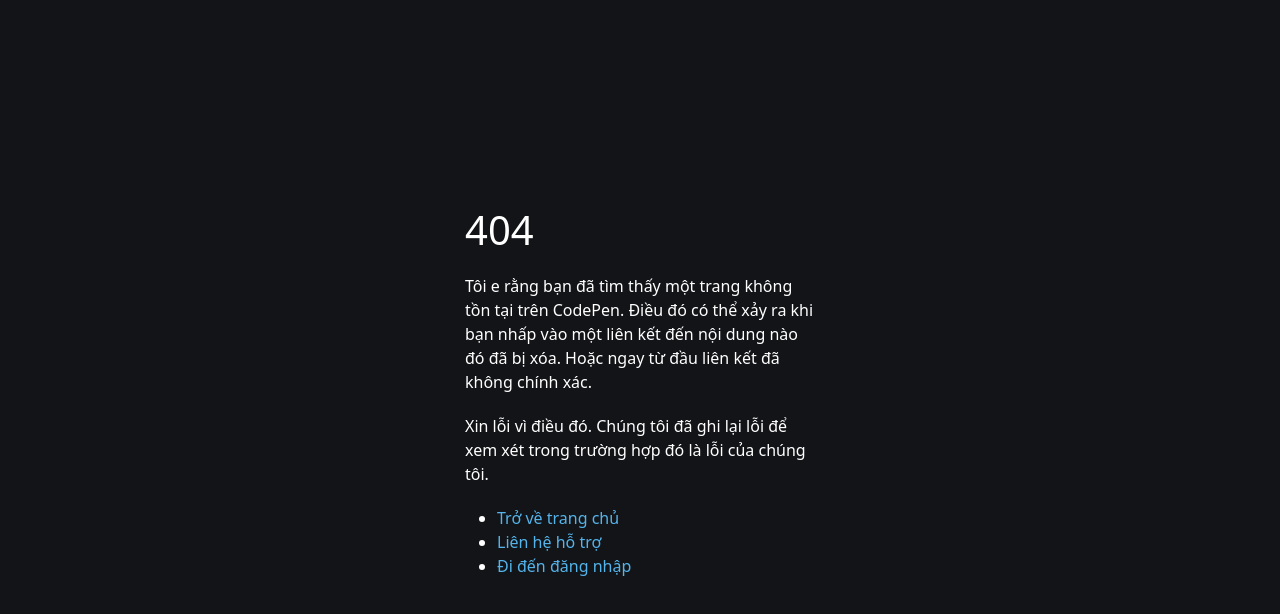
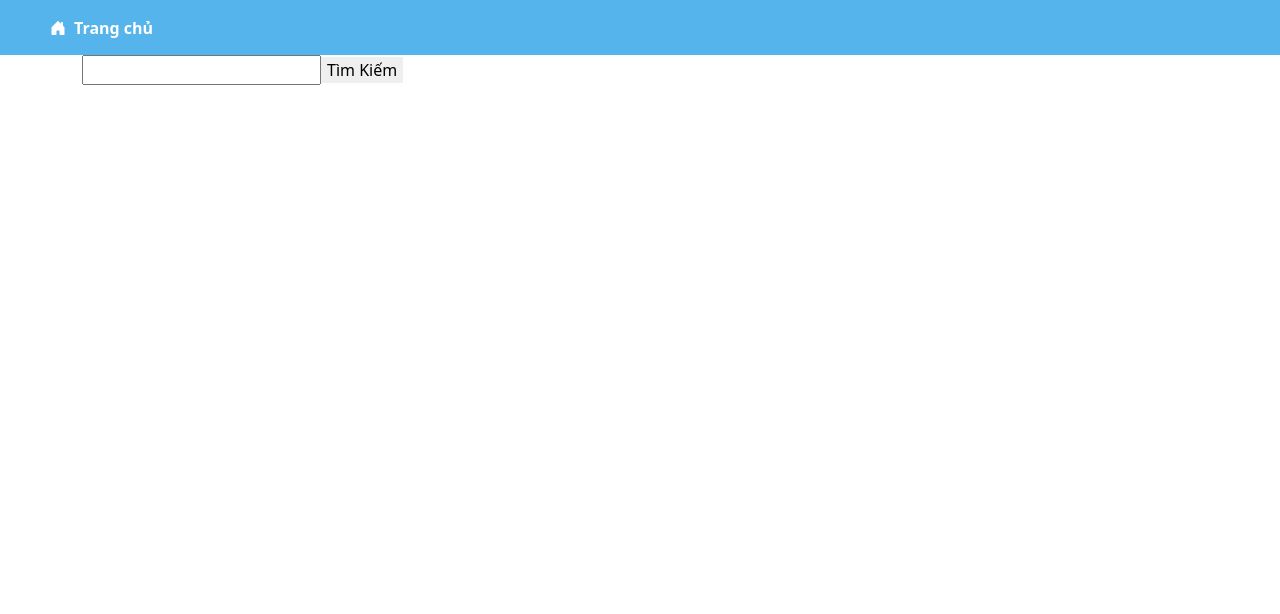
Before and after one commit to codevcn/RSS-Client, a React (Vite) app: page /subject in a window 1280 px wide. Shown: the top 614 px of the page. Built offline with nearby package versions, Linux system fonts and the light colour scheme.

Commit message:
check client

```diff
--- a/src/App.jsx
+++ b/src/App.jsx
@@ -3,6 +3,7 @@
 import ErrorPage from './pages/ErrorPage'
 import LayoutPage from './components/LayoutPage'
 import StudentInfo from './pages/StudentInfo'
+import SearchSubjectPage from './pages/SearchSubjectPage'
 
 const router = createBrowserRouter([
     {
@@ -18,6 +19,10 @@
                 path: '/student-info',
                 element: <StudentInfo />,
             },
+            {
+                path: '/subject',
+                element: <SearchSubjectPage />,
+            },
         ],
     },
 ])
--- /dev/null
+++ b/src/apis/subjectApi.js
@@ -0,0 +1,12 @@
+import { axios_client } from '../configs/axios.js'
+
+const getSubjectInfo_api = async (input) => {
+    try {
+        const response = await axios_client.get(`/subjects/${input}`)
+        return response.data
+    } catch (error) {
+        throw new Error('Không tìm thấy môn học')
+    }
+}
+
+export { getSubjectInfo_api }
--- /dev/null
+++ b/src/components/SearchBar.jsx
@@ -0,0 +1,28 @@
+import React from 'react'
+import './searchBar.scss'
+
+const SearchBar = ({ value, onChange, onSearch, loading }) => {
+    const handleKeyPress = (event) => {
+        if (event.key === 'Enter') {
+            onSearch() // Gọi hàm onSearch khi nhấn phím Enter
+        }
+    }
+
+    return (
+        <div className="container">
+            <div>
+                <input
+                    type="text"
+                    value={value}
+                    onChange={onChange}
+                    onKeyPress={handleKeyPress} // Gọi hàm handleKeyPress khi nhấn phím
+                />
+                <button onClick={onSearch} disabled={loading}>
+                    Tìm Kiếm
+                </button>
+            </div>
+        </div>
+    )
+}
+
+export default SearchBar
--- /dev/null
+++ b/src/components/SearchBar.scss
@@ -0,0 +1,40 @@
+@use '/src/styles/base';
+@use '/src/styles/colors';
+
+// searchBar.scss
+
+.search-bar {
+    display: flex;
+    justify-content: center;
+    align-items: center;
+    height: 100vh;
+
+    input {
+        padding: 8px;
+        margin-right: 8px;
+        border: 1px solid #ccc;
+        border-radius: 4px;
+        font-size: 14px;
+        width: 200px;
+
+        &:focus {
+            outline: none;
+            border-color: blue;
+        }
+    }
+
+    button {
+        padding: 8px 16px;
+        border: none;
+        border-radius: 4px;
+        background-color: blue;
+        color: white;
+        font-size: 14px;
+        cursor: pointer;
+
+        &:disabled {
+            opacity: 0.5;
+            cursor: not-allowed;
+        }
+    }
+}
--- /dev/null
+++ b/src/components/SearchResult.jsx
@@ -0,0 +1,23 @@
+import React from 'react'
+
+const SearchResults = ({ results, error }) => {
+    if (error) {
+        return <div>Error: {error}</div>
+    }
+
+    if (!results) {
+        return null
+    }
+
+    return (
+        <div>
+            <p>ID: {results.id}</p>
+            <p>Name: {results.name}</p>
+            <p>Credit Count: {results.creditCount}</p>
+            <p>Major ID: {results.major.majorID}</p>
+            <p>Major Name: {results.major.majorName}</p>
+        </div>
+    )
+}
+
+export default SearchResults
--- /dev/null
+++ b/src/pages/SearchSubjectPage.jsx
@@ -0,0 +1,45 @@
+import React, { useState } from 'react'
+import { getSubjectInfo_api } from '../apis/subjectApi'
+import SearchBar from '../components/SearchBar'
+import SearchResult from '../components/SearchResult'
+import SearchResults from '../components/SearchResult'
+
+const SearchSubjectPage = () => {
+    const [input, setInput] = useState('')
+    const [loading, setLoading] = useState(false)
+    const [results, setResult] = useState(null)
+
+    const handleInputChange = (event) => {
+        setInput(event.target.value)
+    }
+
+    const handleSearch = async () => {
+        setLoading(true)
+
+        try {
+            const data = await getSubjectInfo_api(input)
+            console.log(input)
+            console.log(data)
+            setResult(data.data)
+        } catch (error) {
+            console.log(input)
+            setResult({ error })
+        }
+
+        setLoading(false)
+    }
+
+    return (
+        <div>
+            <SearchBar
+                value={input}
+                onChange={handleInputChange}
+                onSearch={handleSearch} // Gọi hàm handleSearch khi nhấn nút tìm kiếm
+                loading={loading}
+            />
+            <SearchResults results={results} />
+        </div>
+    )
+}
+
+export default SearchSubjectPage
```
Also changed, not shown: src/services/SubjectService.js (added, +10 -0 lines), src/pages/SearchSubjectPage.scss (added).
